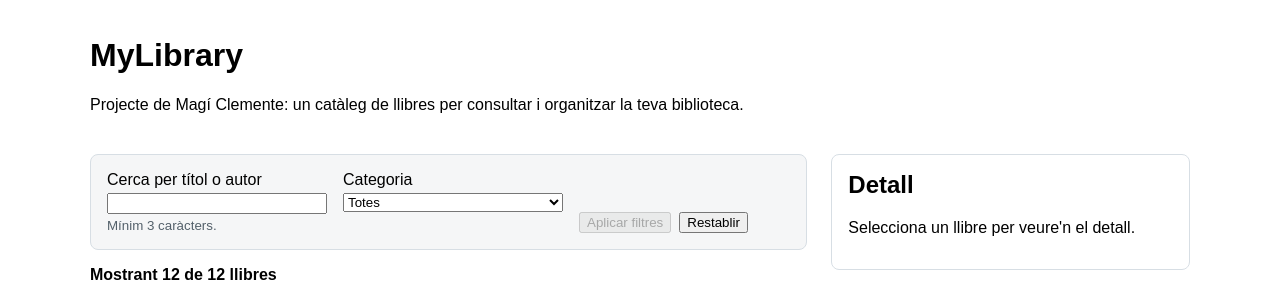
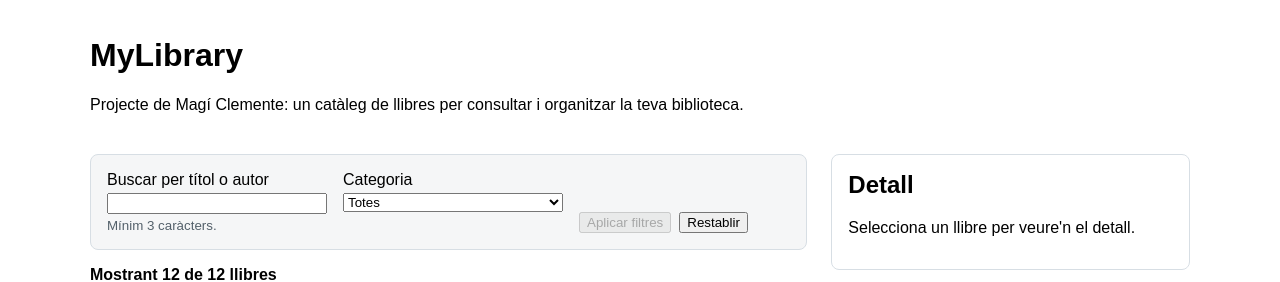
Before and after one commit to maclementegu/ioc-angular-my-library-magi-clemente, an Angular app: page / in a window 1280 px wide. Shown: the top 282 px of the page. Built offline with nearby package versions, Linux system fonts and the light colour scheme.

Commit message:
fix: test del titol i ajustos finals

```diff
--- a/src/app/components/barra-filtres/barra-filtres.component.html
+++ b/src/app/components/barra-filtres/barra-filtres.component.html
@@ -1,6 +1,6 @@
 <form class="filtres" #formulari="ngForm" (ngSubmit)="onAplicar()" aria-label="Filtres del catàleg">
   <div class="camp">
-    <label for="text">Cerca per títol o autor</label>
+    <label for="text">Buscar per títol o autor</label>
     <input
       id="text"
       name="text"
@@ -15,9 +15,9 @@
     @if (campText.invalid && (campText.dirty || campText.touched)) {
       <strong id="text-error" class="error" role="alert">
         @if (campText.errors?.['required']) {
-          Cal escriure un text de cerca.
+          Cal escriure un text de busqueda.
         } @else {
-          El text ha de tenir almenys 3 caràcters.
+          El text ha de tenir mínim 3 caràcters.
         }
       </strong>
     }
```
